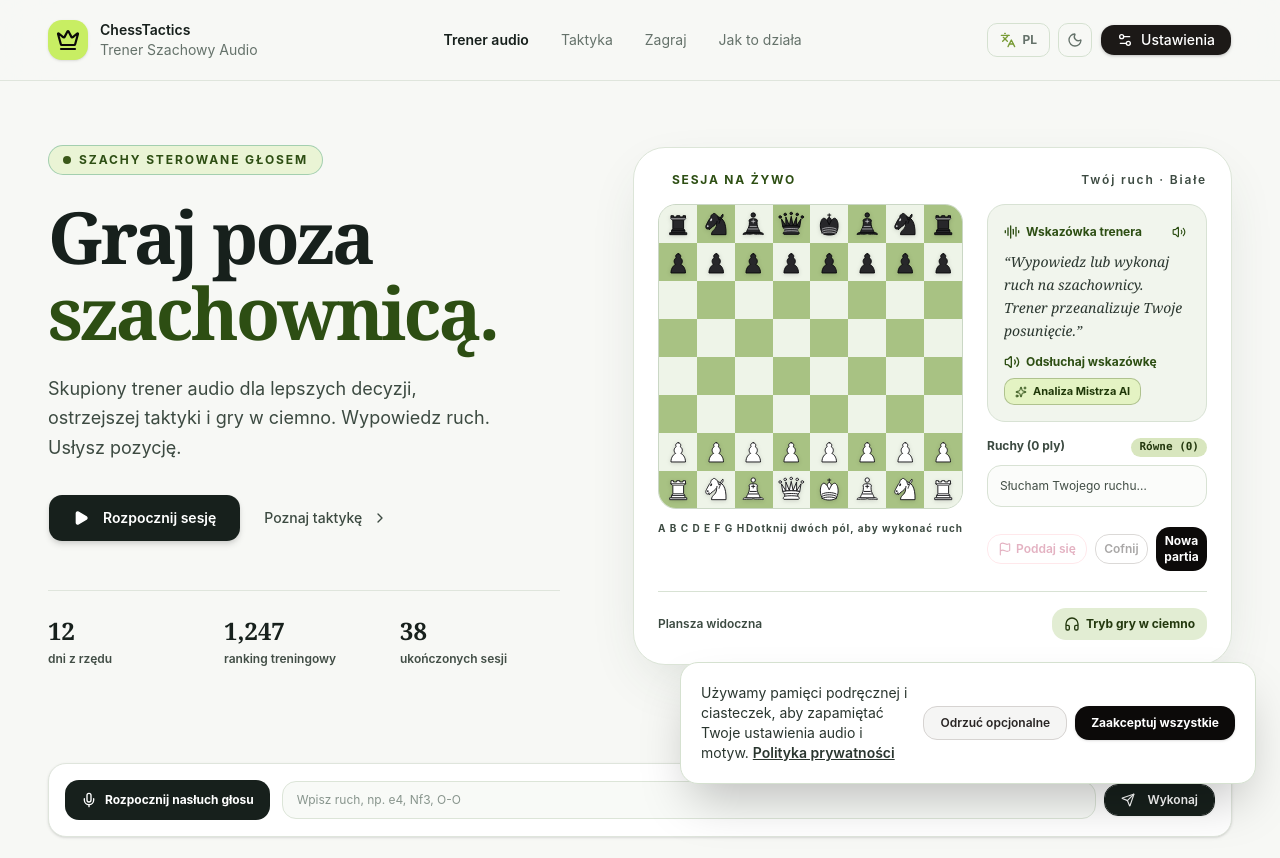
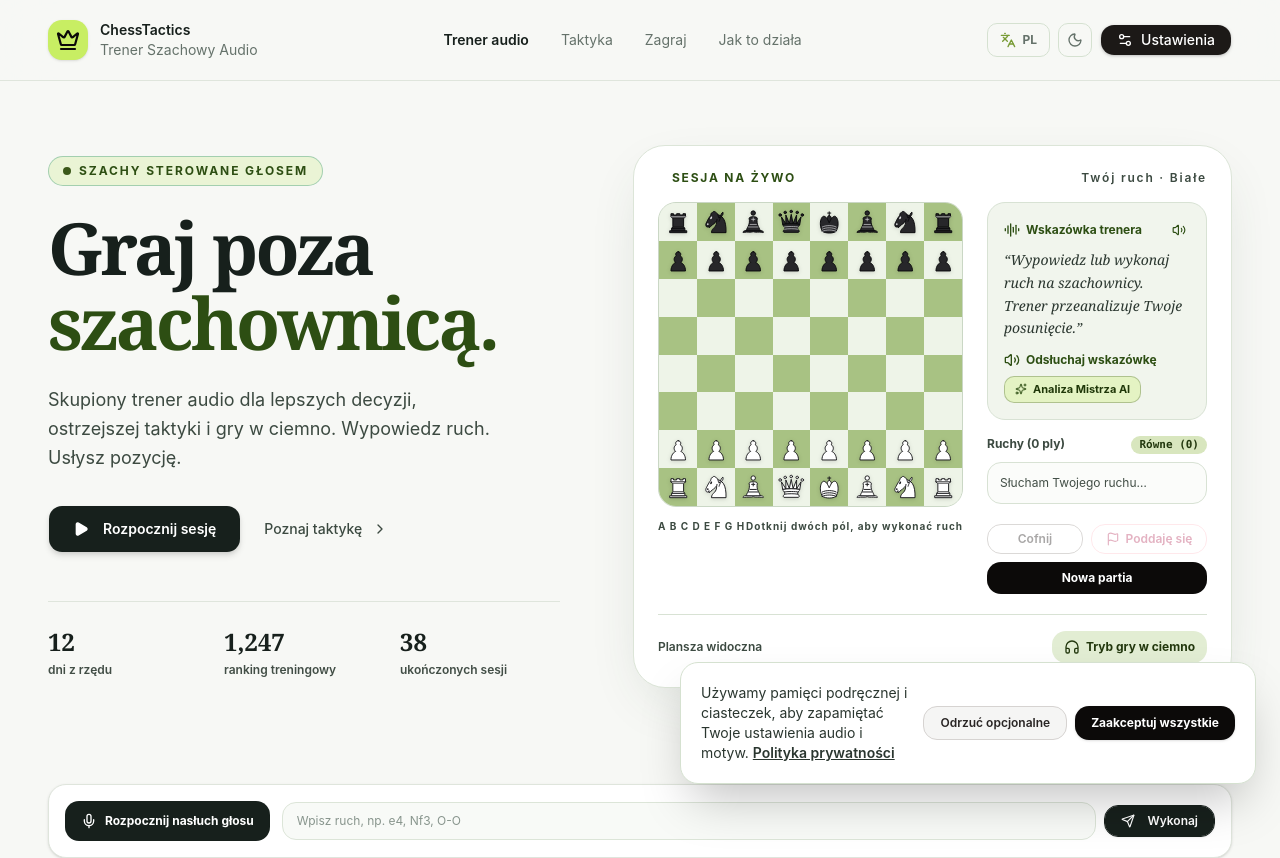
Before and after one commit to AdamBabinicz/voice-chess, a Next.js app: page / in a window 1280 px wide. Shown: the top 858 px of the page. Built offline with nearby package versions, Linux system fonts and the light colour scheme.

Commit message:
style(ui): single-line 'Nowa partia' layout and first-person 'Poddaję się' wording

```diff
--- a/components/coach-panel.tsx
+++ b/components/coach-panel.tsx
@@ -191,31 +191,34 @@ export function CoachPanel({
         </div>
       </div>
 
-      {/* Przyciski: Poddaj się, Cofnij i Nowa partia */}
-      <div className="flex items-center gap-2 pt-1">
+      {/* Przyciski sterowania grą */}
+      <div className="flex flex-col gap-2 pt-1">
+        <div className="flex items-center gap-2">
+          <button
+            type="button"
+            onClick={onUndoMove}
+            disabled={moves.length === 0 || isGameOver}
+            className="flex-1 whitespace-nowrap rounded-xl border border-stone-400 py-1.5 text-xs font-semibold text-stone-800 hover:bg-stone-100 disabled:opacity-40 dark:border-stone-700 dark:text-stone-200 dark:hover:bg-stone-800 transition-colors cursor-pointer"
+          >
+            {labels.undoBtn}
+          </button>
           <button
             type="button"
             onClick={onResign}
             disabled={moves.length === 0 || isGameOver}
             title={labels.resignBtn}
             aria-label={labels.resignBtn}
-          className="flex items-center justify-center gap-1 rounded-xl border border-rose-300/80 px-2.5 py-1.5 text-xs font-semibold text-rose-800 hover:bg-rose-50 disabled:opacity-30 dark:border-rose-900/60 dark:text-rose-300 dark:hover:bg-rose-950/40 transition-colors cursor-pointer"
+            className="flex-1 whitespace-nowrap flex items-center justify-center gap-1.5 rounded-xl border border-rose-300/80 px-2.5 py-1.5 text-xs font-semibold text-rose-800 hover:bg-rose-50 disabled:opacity-30 dark:border-rose-900/60 dark:text-rose-300 dark:hover:bg-rose-950/40 transition-colors cursor-pointer"
           >
-          <Flag className="size-3.5" />
-          <span className="hidden sm:inline">{labels.resignBtn}</span>
+            <Flag className="size-3.5 shrink-0" />
+            <span>{labels.resignBtn}</span>
           </button>
-        <button
-          type="button"
-          onClick={onUndoMove}
-          disabled={moves.length === 0 || isGameOver}
-          className="flex-1 rounded-xl border border-stone-400 py-1.5 text-xs font-semibold text-stone-800 hover:bg-stone-100 disabled:opacity-40 dark:border-stone-700 dark:text-stone-200 dark:hover:bg-stone-800 transition-colors cursor-pointer"
-        >
-          {labels.undoBtn}
-        </button>
+        </div>
+
         <button
           type="button"
           onClick={onNewGame}
-          className="flex-1 rounded-xl bg-stone-950 py-1.5 text-xs font-bold text-white hover:bg-stone-800 dark:bg-stone-100 dark:text-stone-950 transition-colors cursor-pointer"
+          className="w-full whitespace-nowrap rounded-xl bg-stone-950 py-2 text-xs font-bold text-white hover:bg-stone-800 dark:bg-stone-100 dark:text-stone-950 transition-colors cursor-pointer text-center"
         >
           {labels.newGameBtn}
         </button>
--- a/lib/translations.ts
+++ b/lib/translations.ts
@@ -217,7 +217,7 @@ export const translations: Record<Lang, TranslationSchema> = {
     backTop: "Wróć na górę",
     newGameBtn: "Nowa partia",
     undoBtn: "Cofnij",
-    resignBtn: "Poddaj się",
+    resignBtn: "Poddaję się",
     resignedMsg:
       "Poddajesz partię. Czarne wygrywają przez rezygnację. Głowa do góry — każda porażka to cenna lekcja! Rozpocznijmy nową partię.",
     listeningText:
```
Lines whose indentation alone changed are shown as unchanged.
